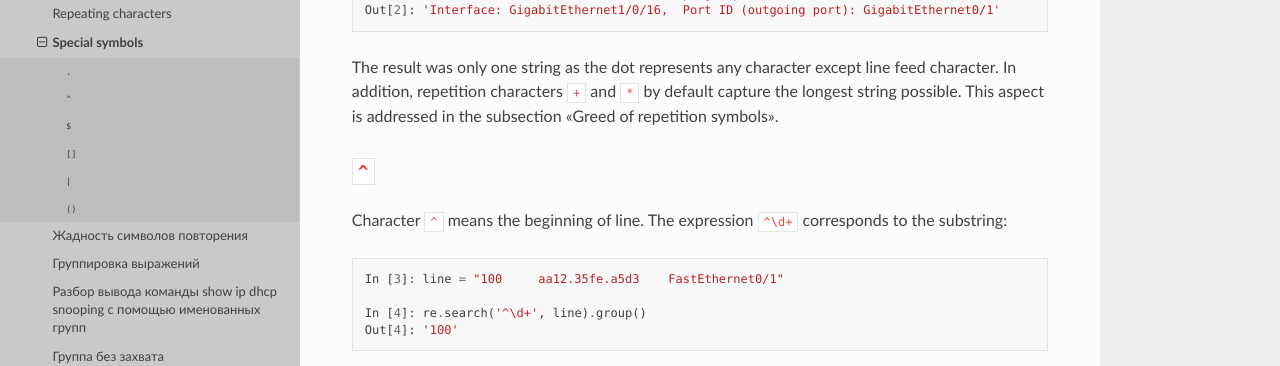
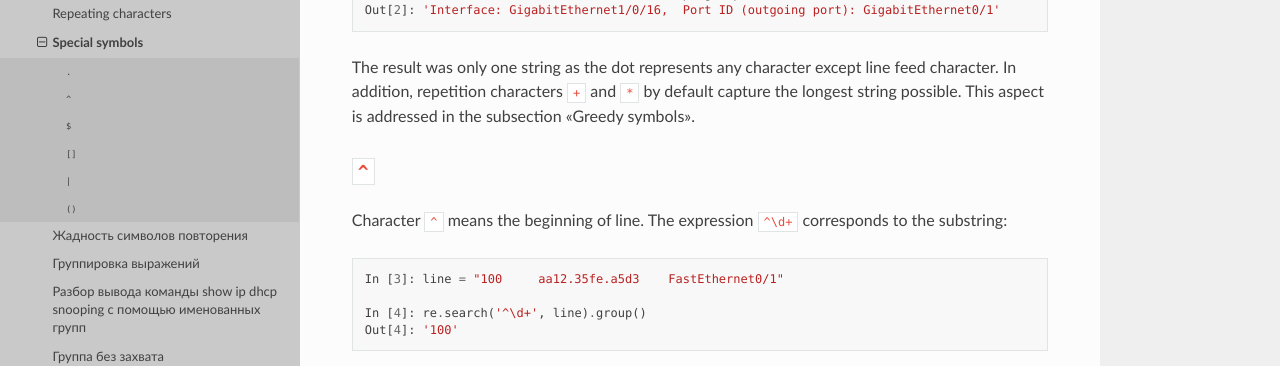
Before and after one commit to Aidar5/nattoeng, a Sphinx documentation site: the page built from docs/source/book/14_regex/2c_spec_sym.rst, in a window 1280 px wide and 900 px high, scrolled down 716 px. Shown: the part 176-542 px from the top of the window. Built offline with Sphinx 7.4.7 and the Read the Docs theme 2.0.0, drawn with Linux system fonts in a browser that asks for light colours; pages that are not in the unit, such as notebooks, are missing from menus.

Commit message:
Update 2c_spec_sym.rst

```diff
--- a/docs/source/book/14_regex/2c_spec_sym.rst
+++ b/docs/source/book/14_regex/2c_spec_sym.rst
@@ -35,7 +35,7 @@ For example, using expression ``Interface.+Port ID.+`` you can describe a line w
     Out[2]: 'Interface: GigabitEthernet1/0/16,  Port ID (outgoing port): GigabitEthernet0/1'
 
 The result was only one string as the dot represents any character except line feed character. In addition, repetition characters
-``+`` and ``*`` by default capture the longest string possible. This aspect is addressed in the subsection "Greed of repetition symbols".
+``+`` and ``*`` by default capture the longest string possible. This aspect is addressed in the subsection "Greedy symbols".
 
 ``^``
 ~~~~~
```
